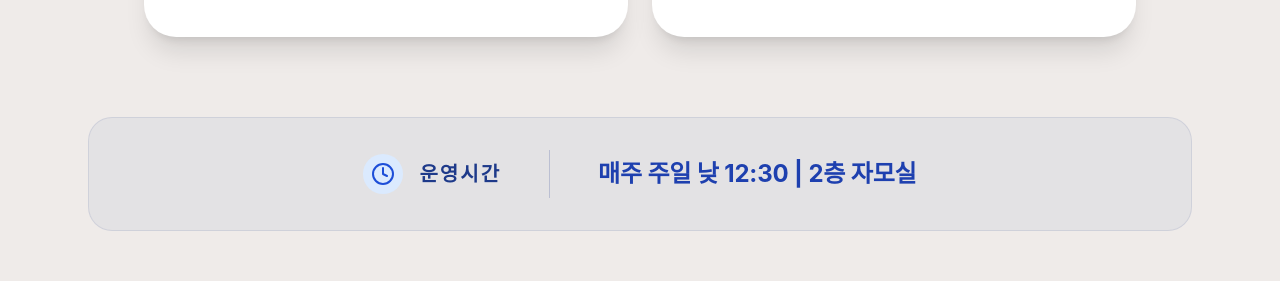
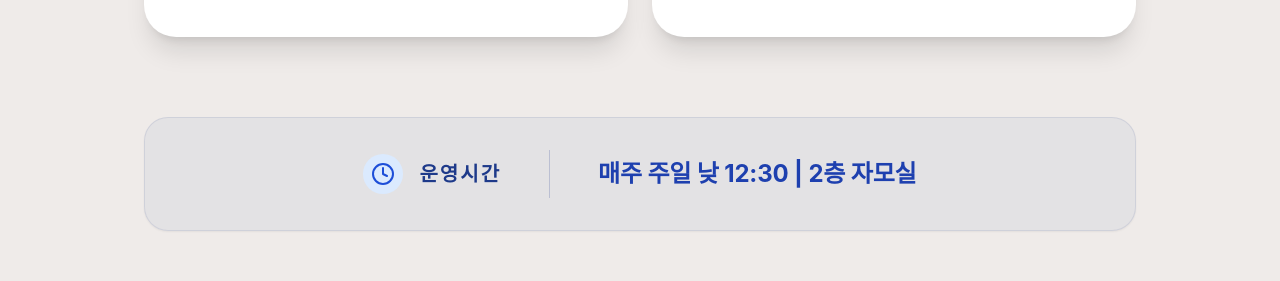
Before and after one commit to allaboutcan-pixel/thesentchurch, a React (Vite) app: page /ministry/prayer in a window 1280 px wide. Shown: the part 1904-2185 px from the top of the page. Built offline with nearby package versions, Linux system fonts and the light colour scheme; no server answers; the database is empty; a web font is replaced by a local one.

Commit message:
Align Operating Hours box width with sections above

```diff
--- a/src/pages/Prayer.jsx
+++ b/src/pages/Prayer.jsx
@@ -330,15 +330,16 @@ const Prayer = () => {
                 </div>
 
                 {/* Operating Hours Box */}
+                <div className="max-w-5xl mx-auto px-4">
                     <motion.div
                         initial={{ opacity: 0, y: 20 }}
                         whileInView={{ opacity: 1, y: 0 }}
                         viewport={{ once: true }}
                         transition={{ delay: 0.2 }}
-                    className="mb-24 bg-blue-900/5 border border-blue-900/10 p-8 rounded-3xl flex flex-col md:flex-row items-center justify-center gap-6 md:gap-12 text-center md:text-left"
+                        className="mb-24 bg-blue-900/5 border border-blue-900/10 p-8 rounded-3xl flex flex-col md:flex-row items-center justify-center gap-6 md:gap-12 text-center md:text-left shadow-sm"
                     >
                         <div className="flex items-center gap-4">
-                        <div className="p-2 bg-blue-100 rounded-full text-blue-700">
+                            <div className="p-2 bg-blue-100 rounded-full text-blue-700 font-bold">
                                 <Clock className="w-6 h-6" />
                             </div>
                             <span className="text-xl font-bold text-blue-900 uppercase tracking-widest">{t('ministry.prayer.section4_title')}</span>
@@ -348,6 +349,7 @@ const Prayer = () => {
                             {siteConfig?.prayerHours !== undefined ? siteConfig.prayerHours : "매주 주일 낮 12:30 | 2층 자모실"}
                         </div>
                     </motion.div>
+                </div>
 
                 {/* 3. Prayer Topics Section */}
                 <div className="max-w-5xl mx-auto px-4 pb-32">
@@ -482,7 +484,8 @@ const Prayer = () => {
                 </div>
 
                 {/* Prayer Request Modal */}
-                {isModalOpen && (
+                {
+                    isModalOpen && (
                         <div className="fixed inset-0 z-[100] flex items-center justify-center px-6">
                             <motion.div
                                 initial={{ opacity: 0 }}
@@ -562,9 +565,10 @@ const Prayer = () => {
                                 </form>
                             </motion.div>
                         </div>
-                )}
-            </main>
-        </div>
+                    )
+                }
+            </main >
+        </div >
     );
 };
 
```
Also changed, not shown: src/force_deploy_final_v45.txt (added). Lines whose indentation alone changed are shown as unchanged.
